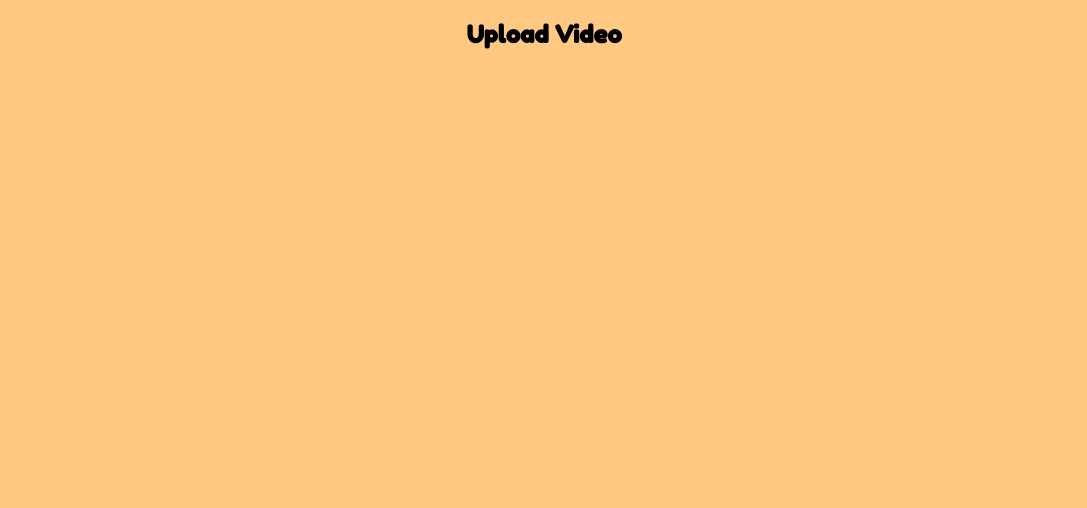
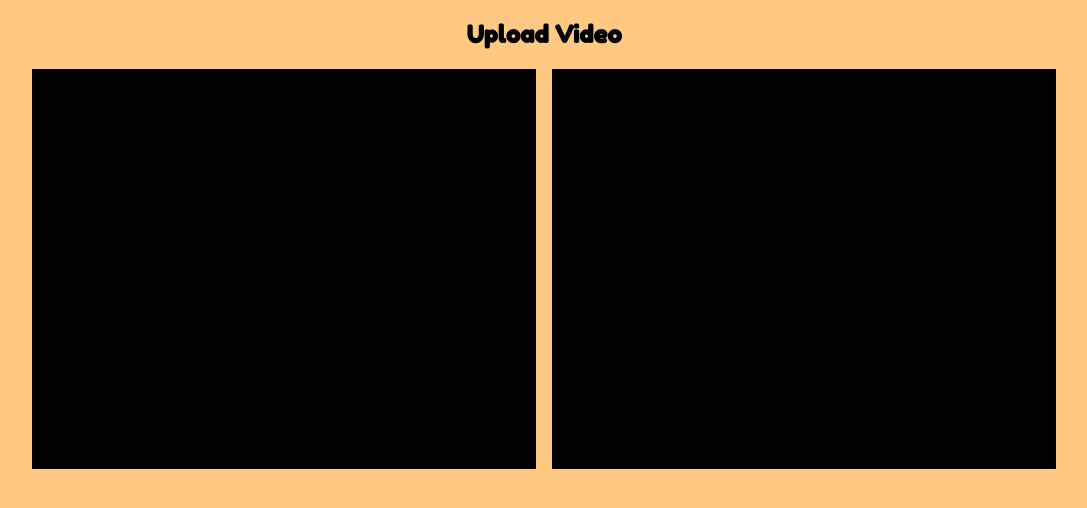
Before and after one commit to osterowsky/short-form-unifier, a JavaScript app in the folder frontend/: page / in a window 1280 px wide. Shown: the top 508 px of the page, without its empty margins (96-1183 px from the left). Built offline with nearby package versions, Linux system fonts and the light colour scheme; the HTML template or start-up script is replaced by a standard one.

Commit message:
add initial grid

```diff
--- a/frontend/src/components/DropVideoSection.css
+++ b/frontend/src/components/DropVideoSection.css
@@ -1,5 +1,22 @@
-.VideoSection {
+h2 {
     align-items: center;
+    justify-content: center;
     display: flex;
-    justify-content: center;
 }
+
+.GridWrapper {
+    display: grid;
+    grid-template-columns: 1fr 1fr;
+    min-height: 400px;
+    max-height: 1000px;
+    width: 80vw;
+    min-width: 300px;
+    max-width: 1200px;
+    justify-content: space-around;
+    margin: auto;
+    grid-gap: 1em;
+}
+
+.VideoUpload, .VideoDisplay {
+    background-color: black;
+}
--- a/frontend/src/components/DropVideoSection.js
+++ b/frontend/src/components/DropVideoSection.js
@@ -4,6 +4,12 @@ export function DropVideoSection() {
     return (
         <div class="VideoSection">
             <h2>Upload Video</h2>
+            <div class="GridWrapper">
+                <div class="VideoUpload">
+                </div>
+                <div class="VideoDisplay">
+                </div>
+            </div>
         </div>
     )
 }
```
